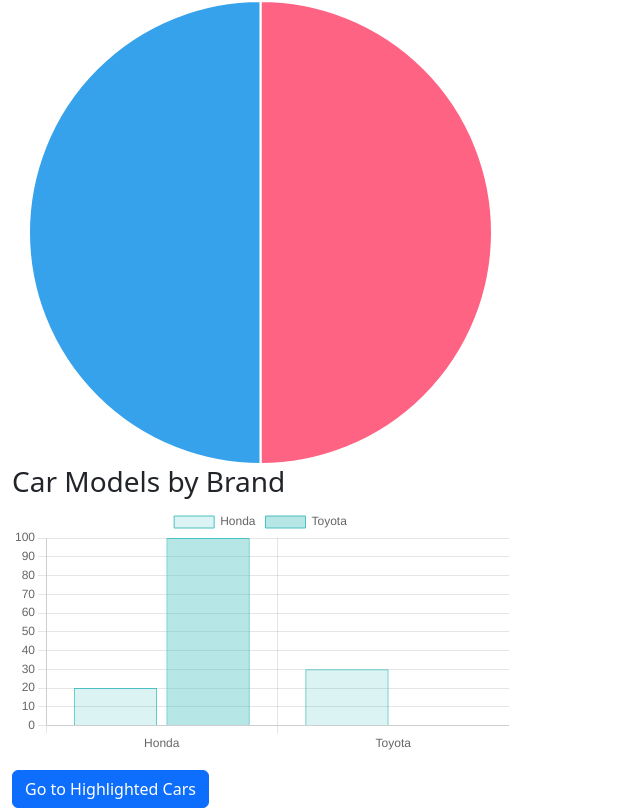
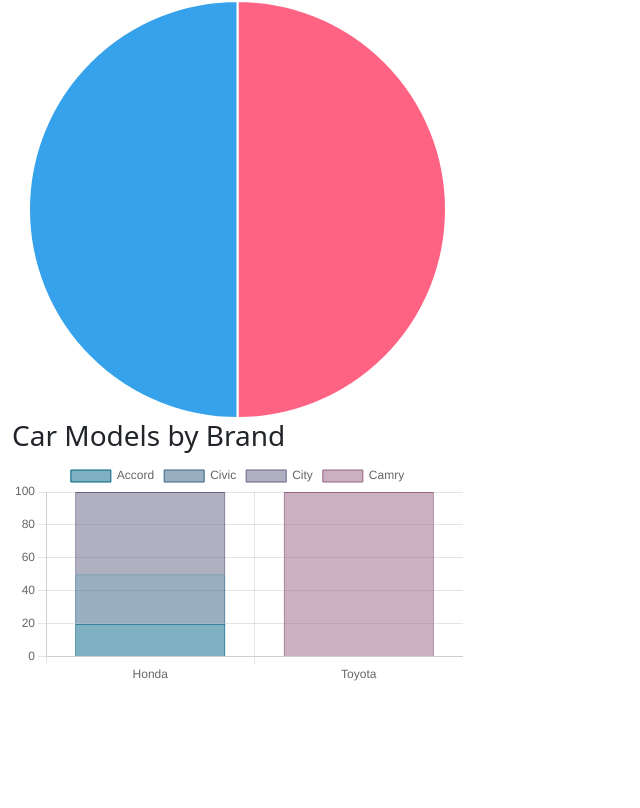
Before and after one commit to Pachara6411361/WebsiteCode, a React (Vite) app: page / in a window 1280 px wide. Shown: the part 384-1192 px from the top of the page, without its empty margins (0-640 px from the left). After the commit the page ends 1069 px from the top, so only its background shows below. Built offline with nearby package versions, Linux system fonts and the light colour scheme.

Commit message:
update Dashboard

```diff
--- a/src/pages/DashboardPage.jsx
+++ b/src/pages/DashboardPage.jsx
@@ -1,31 +1,46 @@
 import React, { useState, useEffect } from 'react';
 import { Container, Table } from 'react-bootstrap';
 import { Pie, Bar } from 'react-chartjs-2';
-import { Link } from 'react-router-dom'; // Import Link for navigation
 import carsData from '../components/cars.json';
-import { Chart as ChartJS, ArcElement, Tooltip, Legend, BarElement, CategoryScale, LinearScale } from 'chart.js';
+import {
+    Chart as ChartJS,
+    ArcElement,
+    Tooltip,
+    Legend,
+    BarElement,
+    CategoryScale,
+    LinearScale,
+} from 'chart.js';
 
-ChartJS.register(ArcElement, Tooltip, Legend, BarElement, CategoryScale, LinearScale);
+ChartJS.register(
+    ArcElement,
+    Tooltip,
+    Legend,
+    BarElement,
+    CategoryScale,
+    LinearScale
+);
 
 const DashboardPage = () => {
     const [data, setData] = useState([]);
 
     useEffect(() => {
-        setData(carsData);  // Set the car data from JSON file
+        setData(carsData); // Set the car data from JSON file
     }, []);
 
     // Group cars by brand and model
     const groupedData = data.reduce((acc, car) => {
         if (!acc[car.brand]) {
-            acc[car.brand] = {
-                totalQuantity: 0,
+            acc[car.brand] = {};
+        }
+        if (!acc[car.brand][car.model]) {
+            acc[car.brand][car.model] = {
+                quantity: 0,
                 totalValue: 0,
-                models: []
             };
         }
-        acc[car.brand].totalQuantity += car.quantity;
-        acc[car.brand].totalValue += car.quantity * car.price;
-        acc[car.brand].models.push(car);
+        acc[car.brand][car.model].quantity += car.quantity;
+        acc[car.brand][car.model].totalValue += car.quantity * car.price;
         return acc;
     }, {});
 
@@ -34,23 +49,45 @@ const DashboardPage = () => {
         labels: Object.keys(groupedData),
         datasets: [
             {
-                data: Object.values(groupedData).map(brand => brand.totalQuantity),
-                backgroundColor: ['#FF6384', '#36A2EB', '#FFCE56'],
-                hoverBackgroundColor: ['#FF6384', '#36A2EB', '#FFCE56']
-            }
-        ]
+                data: Object.values(groupedData).map(brand =>
+                    Object.values(brand).reduce((acc, model) => acc + model.quantity, 0)
+                ),
+                backgroundColor: ['#FF6384', '#36A2EB', '#FFCE56', '#4BC0C0', '#9966FF'],
+                hoverBackgroundColor: ['#FF6384', '#36A2EB', '#FFCE56', '#4BC0C0', '#9966FF'],
+            },
+        ],
     };
 
-    // Bar chart data for car models by brand
+    // Prepare the bar chart data for stacked chart
+    const models = Array.from(
+        new Set(
+            data.map(car => car.model)
+        )
+    );
+
     const barChartData = {
         labels: Object.keys(groupedData),
-        datasets: Object.keys(groupedData).map((brand, index) => ({
-            label: brand,
-            data: groupedData[brand].models.map(model => model.quantity),
-            backgroundColor: `rgba(75,192,192,${0.2 + index * 0.2})`,
-            borderColor: `rgba(75,192,192,${1})`,
-            borderWidth: 1
-        }))
+        datasets: models.map((model, index) => ({
+            label: model,
+            data: Object.keys(groupedData).map(brand =>
+                groupedData[brand][model] ? groupedData[brand][model].quantity : 0
+            ),
+            backgroundColor: `rgba(${index * 50}, 99, 132, 0.5)`,
+            borderColor: `rgba(${index * 50}, 99, 132, 1)`,
+            borderWidth: 1,
+        })),
+    };
+
+    const barChartOptions = {
+        scales: {
+            x: {
+                stacked: true,
+            },
+            y: {
+                stacked: true,
+                beginAtZero: true,
+            },
+        },
     };
 
     return (
@@ -70,12 +107,12 @@ const DashboardPage = () => {
                 <tbody>
                     {Object.keys(groupedData).map((brand, index) => (
                         <React.Fragment key={index}>
-                            {groupedData[brand].models.map((model, modelIndex) => (
+                            {Object.keys(groupedData[brand]).map((model, modelIndex) => (
                                 <tr key={modelIndex}>
                                     <td>{brand}</td>
-                                    <td>{model.model}</td>
-                                    <td>{model.quantity}</td>
-                                    <td>{model.quantity * model.price}</td>
+                                    <td>{model}</td>
+                                    <td>{groupedData[brand][model].quantity}</td>
+                                    <td>{groupedData[brand][model].totalValue}</td>
                                 </tr>
                             ))}
                         </React.Fragment>
@@ -87,12 +124,7 @@ const DashboardPage = () => {
             <Pie data={pieChartData} />
 
             <h3>Car Models by Brand</h3>
-            <Bar data={barChartData} />
-
-            {/* Button to navigate to the Highlighted Car Page */}
-            <Link to="/highlighted-cars">
-                <button className="btn btn-primary mt-3">Go to Highlighted Cars</button>
-            </Link>
+            <Bar data={barChartData} options={barChartOptions} />
         </Container>
     );
 };
```
